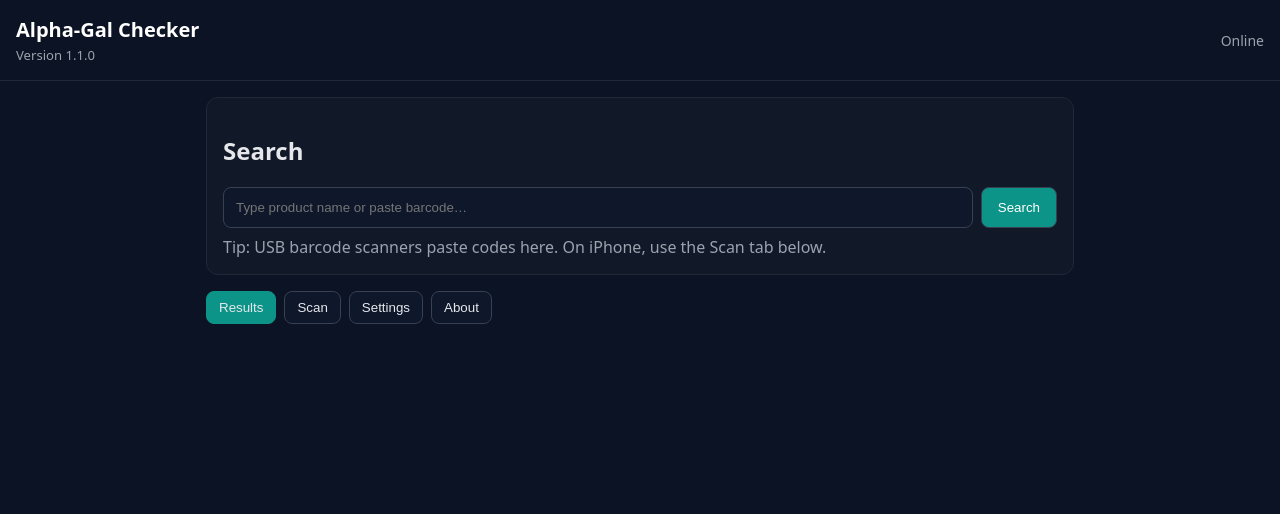
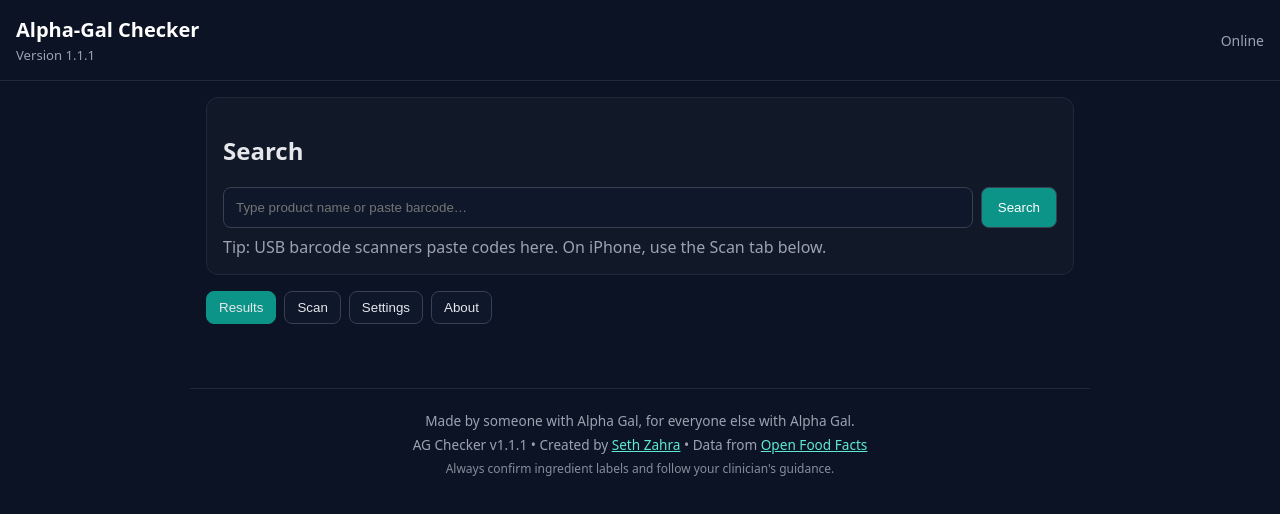
Before and after one commit to sczahra/AgChecker, a plain HTML site: page index.html in a window 1280 px wide. Drawn offline with nearby package versions, Linux system fonts and the light colour scheme.

Commit message:
update 1.1.1

```diff
--- a/css/styles.css
+++ b/css/styles.css
@@ -47,3 +47,10 @@ a{color:#5eead4}
   #status{text-align:left}
   .search-row{flex-direction:column}
 }
+
+
+.app-footer{max-width:900px;margin:2rem auto 1.5rem;padding:1rem;border-top:1px solid #1f2937;text-align:center;font-size:.85rem;color:var(--muted)}
+.app-footer p{margin:.35rem 0}
+.app-footer a{color:#5eead4}
+.footer-note{font-size:.75rem;opacity:.85}
+.result-item .badge{width:auto;min-width:90px;height:36px;padding:0 .75rem;border-radius:999px;font-size:.78rem;letter-spacing:.02em}
--- a/index.html
+++ b/index.html
@@ -91,6 +91,13 @@
     </li>
   </template>
 
+
+  <footer class="app-footer">
+    <p>Made by someone with Alpha Gal, for everyone else with Alpha Gal.</p>
+    <p>AG Checker v1.1.1 • Created by <a href="https://github.com/sczahra" target="_blank" rel="noopener noreferrer">Seth Zahra</a> • Data from <a href="https://world.openfoodfacts.org/" target="_blank" rel="noopener noreferrer">Open Food Facts</a></p>
+    <p class="footer-note">Always confirm ingredient labels and follow your clinician's guidance.</p>
+  </footer>
+
   <script src="https://unpkg.com/dexie@4.0.7/dist/dexie.min.js"></script>
   <script type="module" src="/js/app.js"></script>
 </body>
--- a/js/app.js
+++ b/js/app.js
@@ -162,7 +162,8 @@ function appendMessage(text){
 function renderVerdict(li, verdict, ingredientsRaw){
   const badge = li.querySelector('.badge');
   badge.dataset.verdict = verdict.verdict;
-  badge.textContent = verdict.verdict[0];
+  const verdictLabels = { OK: 'SAFE', CAUTION: 'CAUTION', AVOID: 'AVOID' };
+  badge.textContent = verdictLabels[verdict.verdict] || verdict.verdict;
   const ing = li.querySelector('.ingredients');
   ing.textContent = ingredientsRaw || '(no ingredients listed)';
   const reasonsUL = li.querySelector('.reasons');
--- a/js/version.js
+++ b/js/version.js
@@ -1,3 +1,3 @@
-export const APP_VERSION = '1.1.0';
+export const APP_VERSION = '1.1.1';
 export const RELEASE_DATE = '2026-03-12';
 export const GITHUB_URL = 'https://github.com/sczahra/AgChecker';
```
Also changed, not shown: 1 other file.
